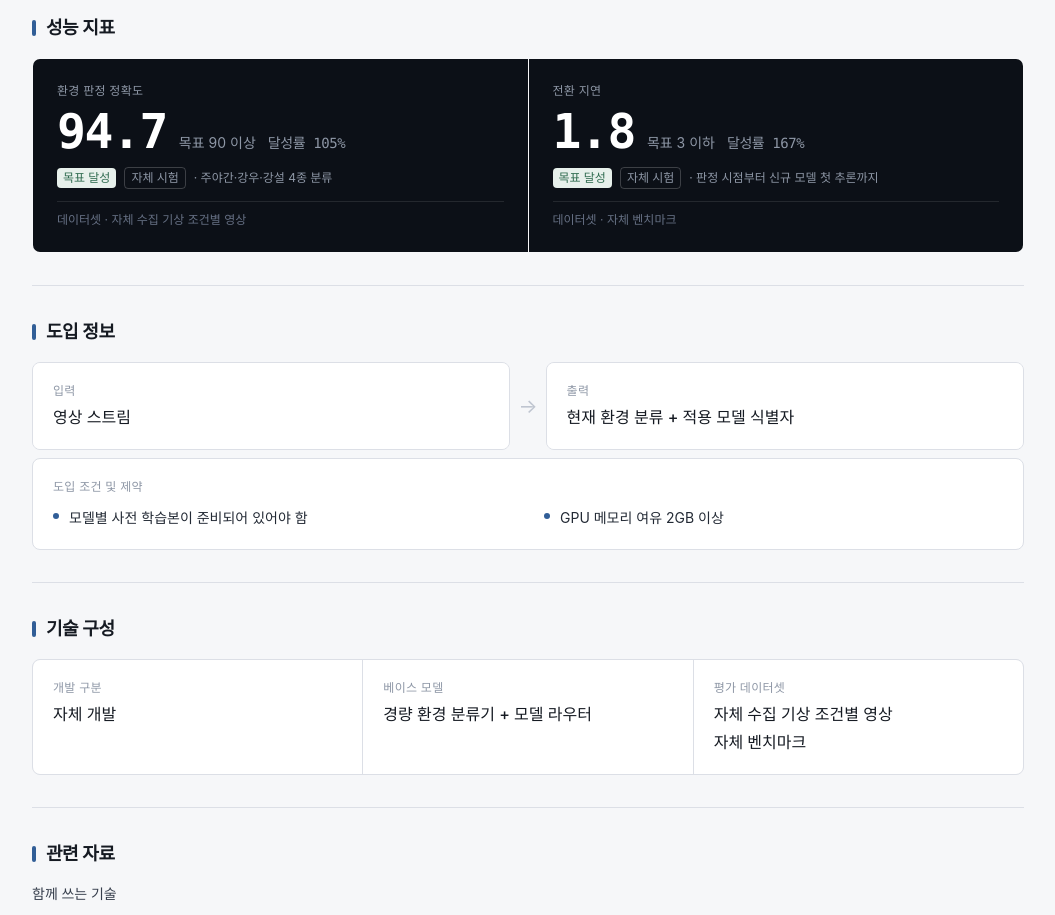
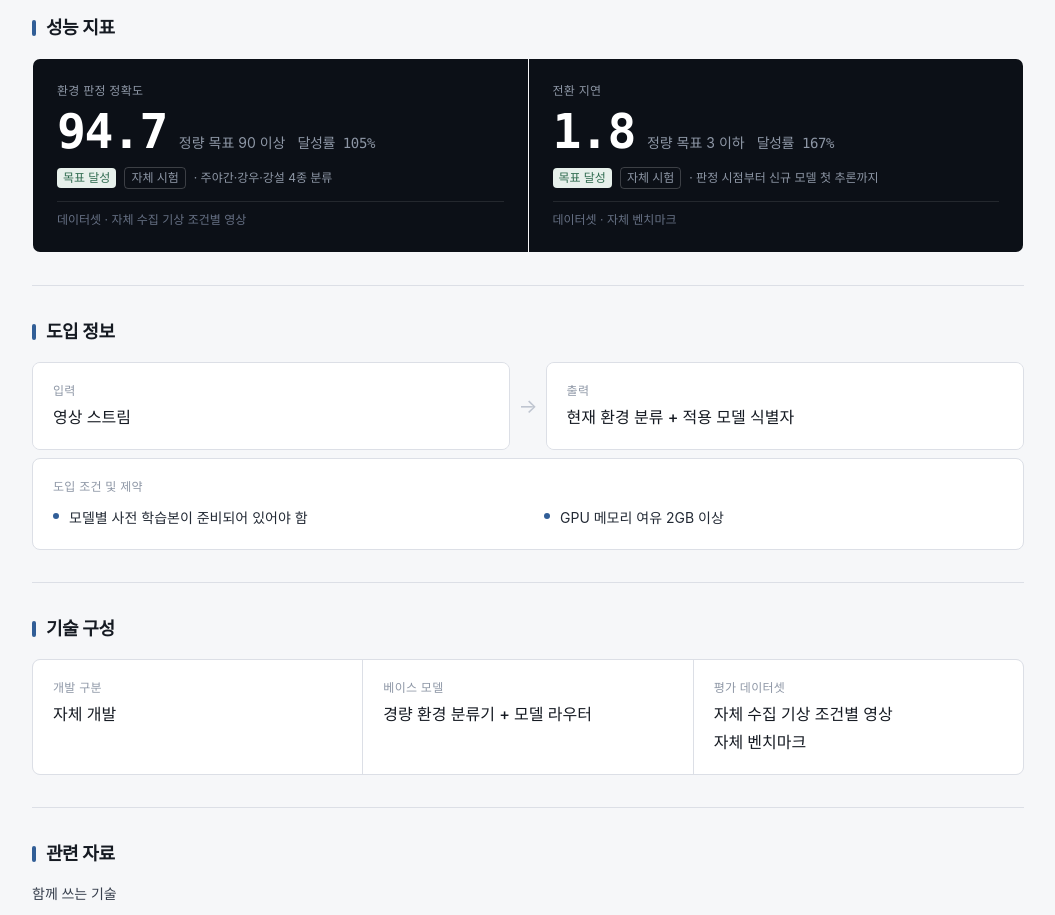
Before and after one commit to yjnam-afk/demo, a Next.js app: page /tech/adaptive-model-switch in a window 1280 px wide. Shown: the part 840-1755 px from the top of the page, without its empty margins (112-1167 px from the left). Built offline with nearby package versions, Linux system fonts and the light colour scheme.

Commit message:
공개 화면 지표 문구도 정량 목표로 통일
Co-Authored-By: Claude Fable 5 <noreply@anthropic.com>
Claude-Session: https://claude.ai/code/session_01H5QT4Jp1JWbECdKM8y7zy1

```diff
--- a/src/components/tech/MetricDisplay.tsx
+++ b/src/components/tech/MetricDisplay.tsx
@@ -61,7 +61,7 @@ export function MetricStat({
           {formatNumber(metric.value)}
         </span>
         {/* 목표가 없는 지표(인증 성적서 측정값)는 목표 문구·판정을 생략한다 */}
-        {targetText ? <span className="text-sm text-ink-500">목표 {targetText}</span> : null}
+        {targetText ? <span className="text-sm text-ink-500">정량 목표 {targetText}</span> : null}
       </div>
       <div className="mt-1.5 flex flex-wrap items-center gap-x-2 gap-y-1">
         {achieved !== null ? <AchievementMark achieved={achieved} /> : null}
@@ -105,7 +105,7 @@ export function MetricStatGrid({ metrics }: { metrics: AnyMetric[] }) {
                 {formatNumber(metric.value)}
               </span>
               {/* 목표가 없는 지표(인증 성적서 측정값)는 목표 문구·판정을 생략한다 */}
-              {targetText ? <span className="text-sm text-ink-400">목표 {targetText}</span> : null}
+              {targetText ? <span className="text-sm text-ink-400">정량 목표 {targetText}</span> : null}
               {ratePercent ? (
                 <span className="numeric text-sm text-ink-400">달성률 {ratePercent}</span>
               ) : null}
--- a/src/components/tech/TechRow.tsx
+++ b/src/components/tech/TechRow.tsx
@@ -100,7 +100,7 @@ export function TechRow({ tech }: { tech: PublicTech }) {
               </span>
               {/* 목표가 없는 지표(인증 성적서 측정값)는 목표 문구를 생략한다 */}
               {evaluated.targetText ? (
-                <span className="text-xs text-ink-500">목표 {evaluated.targetText}</span>
+                <span className="text-xs text-ink-500">정량 목표 {evaluated.targetText}</span>
               ) : null}
             </div>
             {/* 조건 단서 — 값과 떨어지지 않는다. 좁은 기둥이라 한 줄로 잇는다 */}
```
